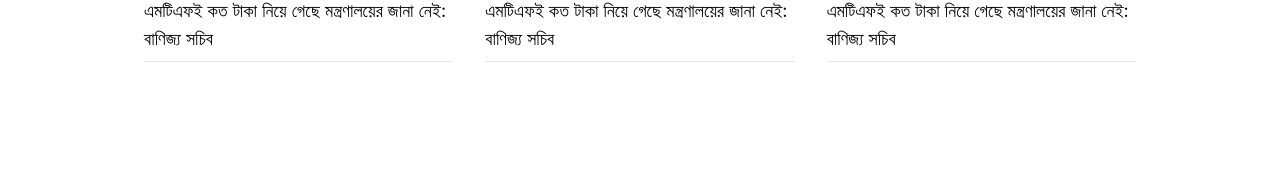
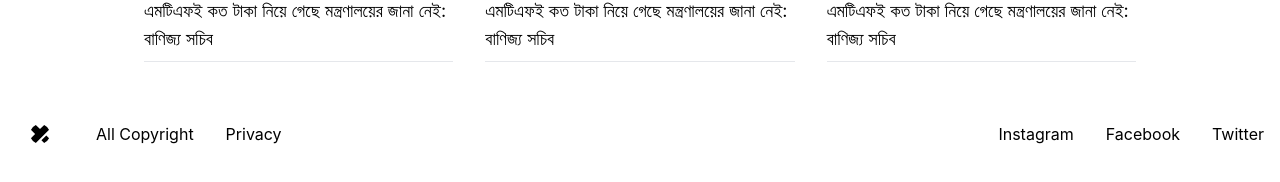
Before and after one commit to Shahjhanmiah/News_papper, a React (Create React App) app: page / in a window 1280 px wide. Shown: the part 1937-2119 px from the top of the page. Before the commit the page ends 2015 px from the top, so only its background shows below. Built offline with nearby package versions, Linux system fonts and the light colour scheme.

Commit message:
Programing hero

```diff
--- a/package.json
+++ b/package.json
@@ -38,6 +38,7 @@
     ]
   },
   "devDependencies": {
+    "daisyui": "^3.6.3",
     "tailwindcss": "^3.3.3"
   }
 }
--- a/src/Sharinng/Footer.js
+++ b/src/Sharinng/Footer.js
@@ -3,9 +3,38 @@
 const Footer = () => {
     return (
         <div>
-
+           <footer className="px-4 py-8 bg-white-800 dark:text-gray-400">
+	<div className="container flex flex-wrap items-center justify-center mx-auto space-y-4 sm:justify-between sm:space-y-0">
+		<div className="flex flex-row pr-3 space-x-4 sm:space-x-8">
+			<div className="flex items-center justify-center flex-shrink-0 w-12 h-12 rounded-full dark:bg-blue-500-400">
+				<svg xmlns="http://www.w3.org/2000/svg" viewBox="0 0 32 32" fill="currentColor" className="w-5 h-5 rounded-full dark:text-gray-900">
+					<path d="M18.266 26.068l7.839-7.854 4.469 4.479c1.859 1.859 1.859 4.875 0 6.734l-1.104 1.104c-1.859 1.865-4.875 1.865-6.734 0zM30.563 2.531l-1.109-1.104c-1.859-1.859-4.875-1.859-6.734 0l-6.719 6.734-6.734-6.734c-1.859-1.859-4.875-1.859-6.734 0l-1.104 1.104c-1.859 1.859-1.859 4.875 0 6.734l6.734 6.734-6.734 6.734c-1.859 1.859-1.859 4.875 0 6.734l1.104 1.104c1.859 1.859 4.875 1.859 6.734 0l21.307-21.307c1.859-1.859 1.859-4.875 0-6.734z"></path>
+				</svg>
+			</div>
+			<ul className="flex flex-wrap items-center space-x-4 sm:space-x-8">
+				<li>
+					<a rel="noopener noreferrer" href="#">All Copyright</a>
+				</li>
+				<li>
+					<a rel="noopener noreferrer" href="#">Privacy</a>
+				</li>
+			</ul>
+		</div>
+		<ul className="flex flex-wrap pl-3 space-x-4 sm:space-x-8">
+			<li>
+				<a rel="noopener noreferrer" href="#">Instagram</a>
+			</li>
+			<li>
+				<a rel="noopener noreferrer" href="#">Facebook</a>
+			</li>
+			<li>
+				<a rel="noopener noreferrer" href="#">Twitter</a>
+			</li>
+		</ul>
+	</div>
+</footer>
         </div>
     );
 };
 
-export default Footer
+export default Footer;
```
Also changed, not shown: 1 other file (tests, documents, lock files or other folders).
